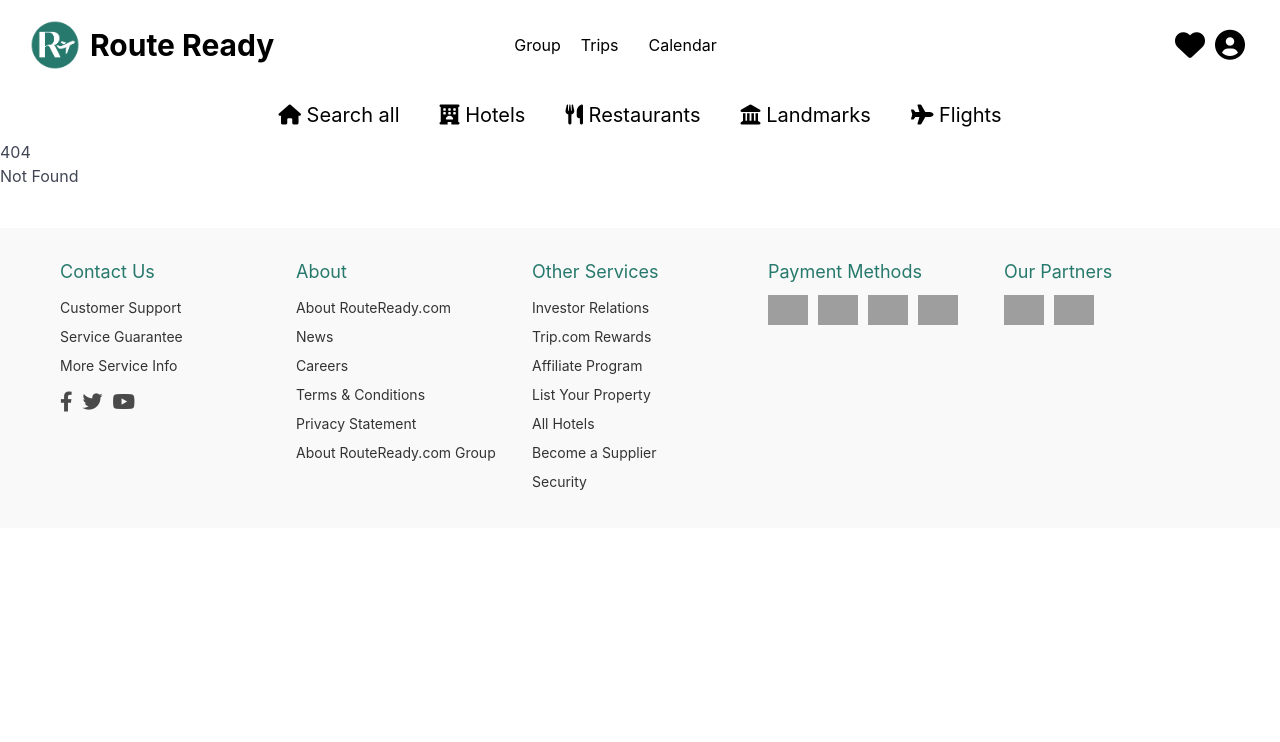
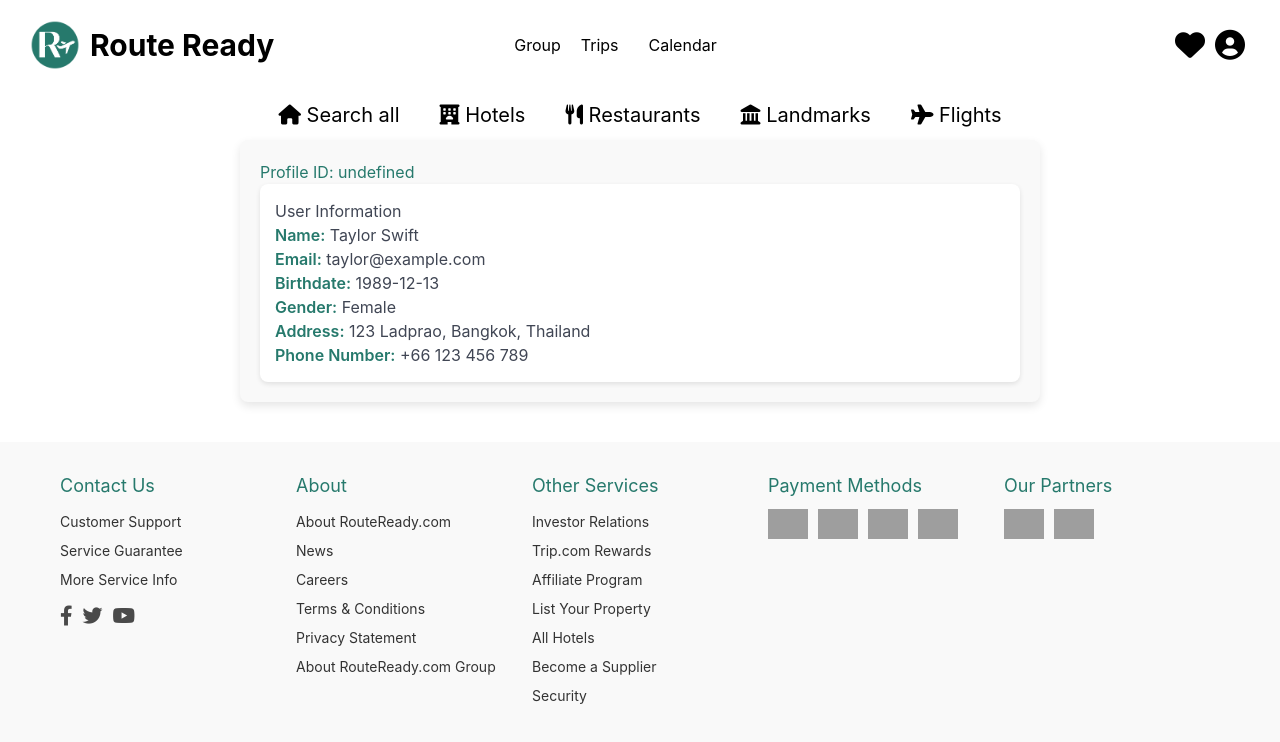
Before and after one commit to Kwankao01/Rweb, a SvelteKit app in the folder Rui/: page /profile/1 in a window 1280 px wide. Before the commit this address had no page. Shown: the top 742 px of the page. Built offline with nearby package versions, Linux system fonts and the light colour scheme; grey boxes are pictures that could not be loaded.

Commit message:
editprofile

```diff
--- /dev/null
+++ b/Rui/src/routes/profile/[slug]/+page.svelte
@@ -0,0 +1,70 @@
+<script lang="ts" context="module">
+    export async function load({ params }) {
+        // สมมติว่าเราใช้ UserID ใน URL เช่น /profile/12345
+        const userId = params.slug; // รับ slug (UserID)
+
+        // โหลดข้อมูลผู้ใช้จาก API หรือ Store ตาม UserID
+        // สำหรับตัวอย่างนี้ เราจะส่งข้อมูล UserID ไปยัง component
+        return {
+            props: {
+                userId
+            }
+        };
+    }
+</script>
+
+<script lang="ts">
+    import { onDestroy } from 'svelte';
+    import { userStore } from '$lib/stores/userStore';
+
+    export let userId; // รับ UserID จาก props
+    let user;
+
+    // โหลดข้อมูลผู้ใช้จาก Store
+    const unsubscribe = userStore.subscribe(value => {
+        user = { ...value }; // รับข้อมูลจาก Store
+    });
+
+    onDestroy(() => {
+        unsubscribe(); // ยกเลิกการสมัครรับข้อมูลเมื่อคอมโพเนนต์ถูกทำลาย
+    });
+</script>
+
+<section class="profile-slug">
+    <h2>Profile ID: {userId}</h2>
+    <div class="profile-info">
+        <h3>User Information</h3>
+        <p><strong>Name:</strong> {user.name}</p>
+        <p><strong>Email:</strong> {user.email}</p>
+        <p><strong>Birthdate:</strong> {user.birthdate}</p>
+        <p><strong>Gender:</strong> {user.gender}</p>
+        <p><strong>Address:</strong> {user.address}</p>
+        <p><strong>Phone Number:</strong> {user.phoneNumber}</p>
+    </div>
+</section>
+
+<style>
+    .profile-slug {
+        max-width: 800px;
+        margin: 0 auto;
+        padding: 20px;
+        background-color: #f9f9f9;
+        border-radius: 8px;
+        box-shadow: 0 4px 10px rgba(0, 0, 0, 0.1);
+    }
+
+    h2 {
+        color: #26796c;
+    }
+
+    .profile-info {
+        padding: 15px;
+        background-color: #fff;
+        border-radius: 8px;
+        box-shadow: 0 2px 5px rgba(0, 0, 0, 0.1);
+    }
+
+    strong {
+        color: #26796c;
+    }
+</style>
--- a/Rui/src/routes/profile/edit/+page.svelte
+++ b/Rui/src/routes/profile/edit/+page.svelte
@@ -10,10 +10,9 @@
         user = { ...value }; // รับข้อมูลจาก Store
     });
 
+    // ฟังก์ชันสำหรับบันทึกการเปลี่ยนแปลง
     function handleSave() {
-        console.log("Before saving:", user); // ตรวจสอบข้อมูลก่อนบันทึก
         userStore.update(current => ({ ...current, ...user })); // อัปเดตข้อมูลใน Store
-        console.log("Data saved:", user); // ตรวจสอบข้อมูลหลังจากบันทึก
         goto('/profile'); // เปลี่ยนเส้นทางไปยังหน้า Profile
     }
 
```
Also changed, not shown: Rui/src/routes/profile/+page.svelte (+2 -7 lines).
